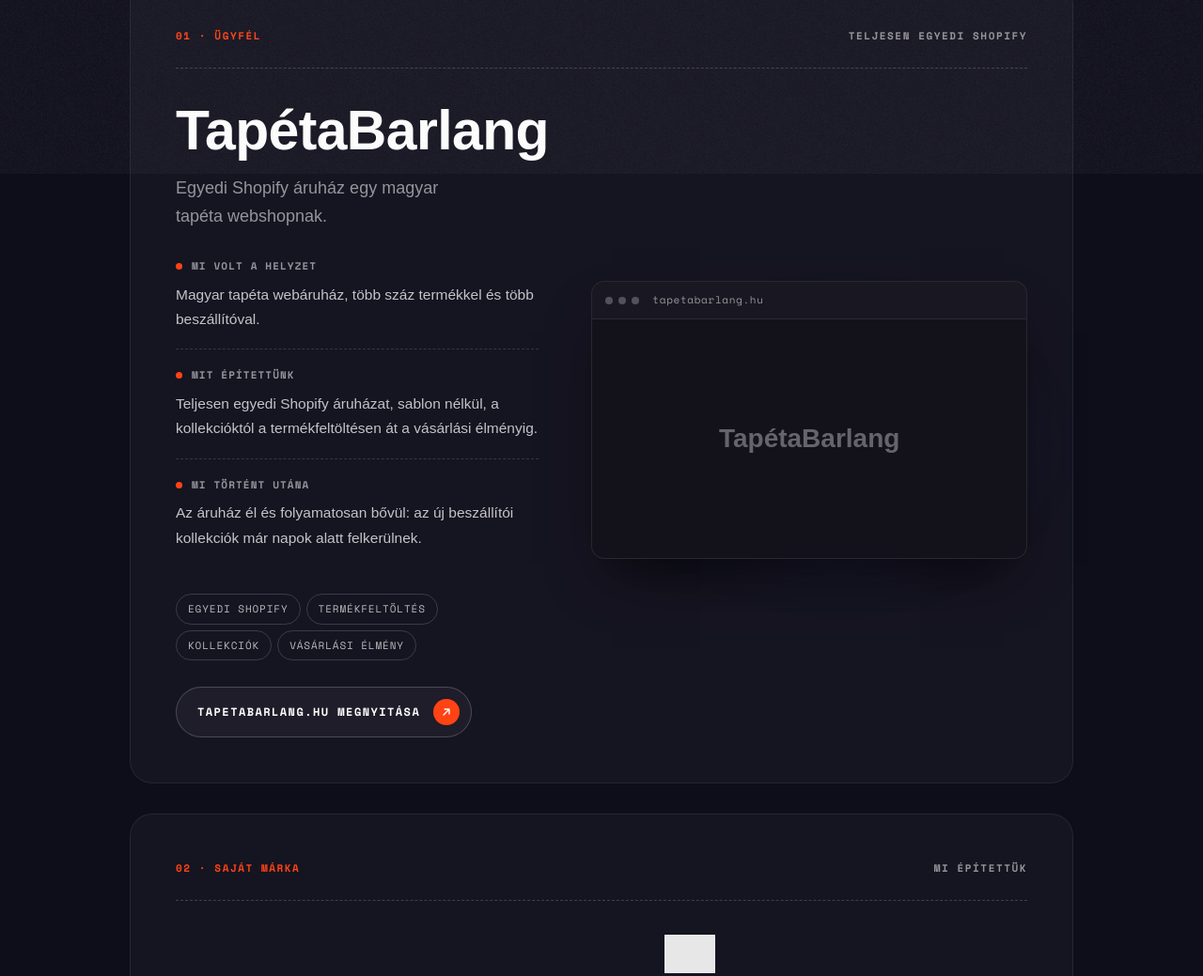
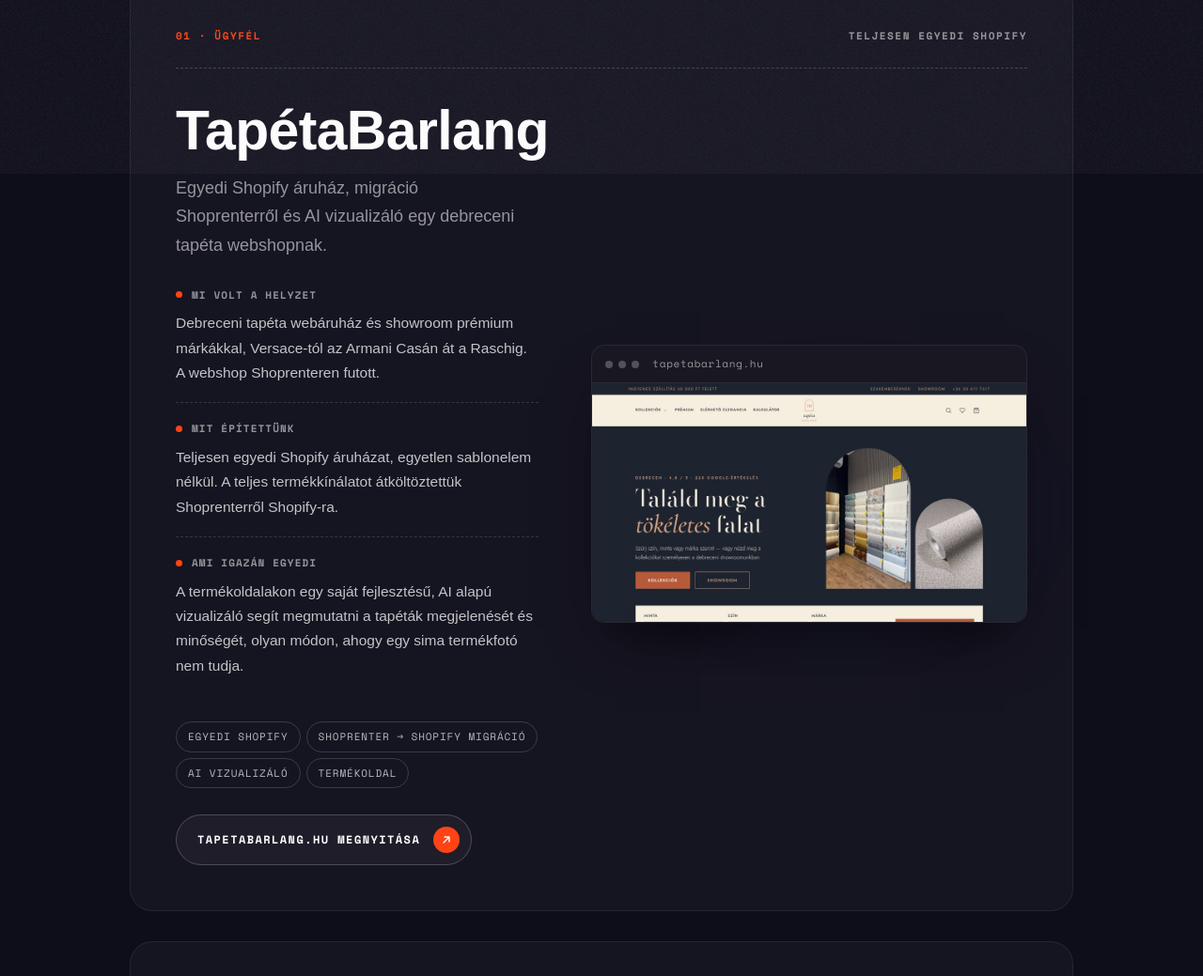
Before and after one commit to heytadeka/kliks-hu, a plain HTML site: page esettanulmanyok.html in a window 1280 px wide. Shown: the part 615-1654 px from the top of the page at 94% size. Drawn offline with nearby package versions, Linux system fonts and the light colour scheme; grey boxes are pictures that could not be loaded; a web font is replaced by a local one.

Commit message:
Add TapétaBarlang screenshot and full case study details
Co-Authored-By: Claude Opus 5.5 <noreply@anthropic.com>

```diff
--- a/esettanulmanyok.html
+++ b/esettanulmanyok.html
@@ -408,17 +408,6 @@
       .case:hover .browser, .link-btn:hover, .btn:hover { transform: none; }
     }
 
-    .shot-placeholder {
-      aspect-ratio: 1100 / 605;
-      display: flex;
-      align-items: center;
-      justify-content: center;
-      background: rgba(255,255,255,0.03);
-      color: rgba(255,255,255,0.35);
-      font-family: 'Clash Display', sans-serif;
-      font-size: 28px;
-      font-weight: 600;
-    }
   </style>
 </head>
 <body>
@@ -450,31 +439,31 @@
         <div class="case-grid" data-flip="false">
           <div class="case-head">
             <h2 class="case-title">TapétaBarlang</h2>
-            <p class="case-lead">Egyedi Shopify áruház egy magyar tapéta webshopnak.</p>
+            <p class="case-lead">Egyedi Shopify áruház, migráció Shoprenterről és AI vizualizáló egy debreceni tapéta webshopnak.</p>
           </div>
           <div class="case-visual">
             <figure class="browser">
               <div class="browser-bar" aria-hidden="true"><span class="dots"><i></i><i></i><i></i></span><span class="url">tapetabarlang.hu</span></div>
-              <div class="shot-placeholder">TapétaBarlang</div>
+              <img src="/case-tapetabarlang.jpg" width="1100" height="605" loading="lazy" decoding="async" alt="A TapétaBarlang főoldala: a „Találd meg a tökéletes falat” címsor mellett tapétaminták a debreceni showroomban.">
             </figure>
           </div>
           <div class="case-details">
             <dl class="beats">
               <div class="beat">
                 <dt>Mi volt a helyzet</dt>
-                <dd>Magyar tapéta webáruház, több száz termékkel és több beszállítóval.</dd>
+                <dd>Debreceni tapéta webáruház és showroom prémium márkákkal, Versace-tól az Armani Casán át a Raschig. A webshop Shoprenteren futott.</dd>
               </div>
               <div class="beat">
                 <dt>Mit építettünk</dt>
-                <dd>Teljesen egyedi Shopify áruházat, sablon nélkül, a kollekcióktól a termékfeltöltésen át a vásárlási élményig.</dd>
+                <dd>Teljesen egyedi Shopify áruházat, egyetlen sablonelem nélkül. A teljes termékkínálatot átköltöztettük Shoprenterről Shopify-ra.</dd>
               </div>
               <div class="beat">
-                <dt>Mi történt utána</dt>
-                <dd>Az áruház él és folyamatosan bővül: az új beszállítói kollekciók már napok alatt felkerülnek.</dd>
+                <dt>Ami igazán egyedi</dt>
+                <dd>A termékoldalakon egy saját fejlesztésű, AI alapú vizualizáló segít megmutatni a tapéták megjelenését és minőségét, olyan módon, ahogy egy sima termékfotó nem tudja.</dd>
               </div>
             </dl>
             <div class="tags">
-              <span class="tag">Egyedi Shopify</span><span class="tag">Termékfeltöltés</span><span class="tag">Kollekciók</span><span class="tag">Vásárlási élmény</span>
+              <span class="tag">Egyedi Shopify</span><span class="tag">Shoprenter → Shopify migráció</span><span class="tag">AI vizualizáló</span><span class="tag">Termékoldal</span>
             </div>
             <a class="link-btn" href="https://tapetabarlang.hu" target="_blank" rel="noopener noreferrer"><span>tapetabarlang.hu megnyitása</span><span class="arrow" aria-hidden="true"><svg viewBox="0 0 16 16" width="12" height="12"><path d="M4 12L12 4M5.5 4H12v6.5" fill="none" stroke="currentColor" stroke-width="1.8" stroke-linecap="round" stroke-linejoin="round"/></svg></span></a>
           </div>
```
Also changed, not shown: index.html (+2 -2 lines), case-tapetabarlang.jpg (added).
